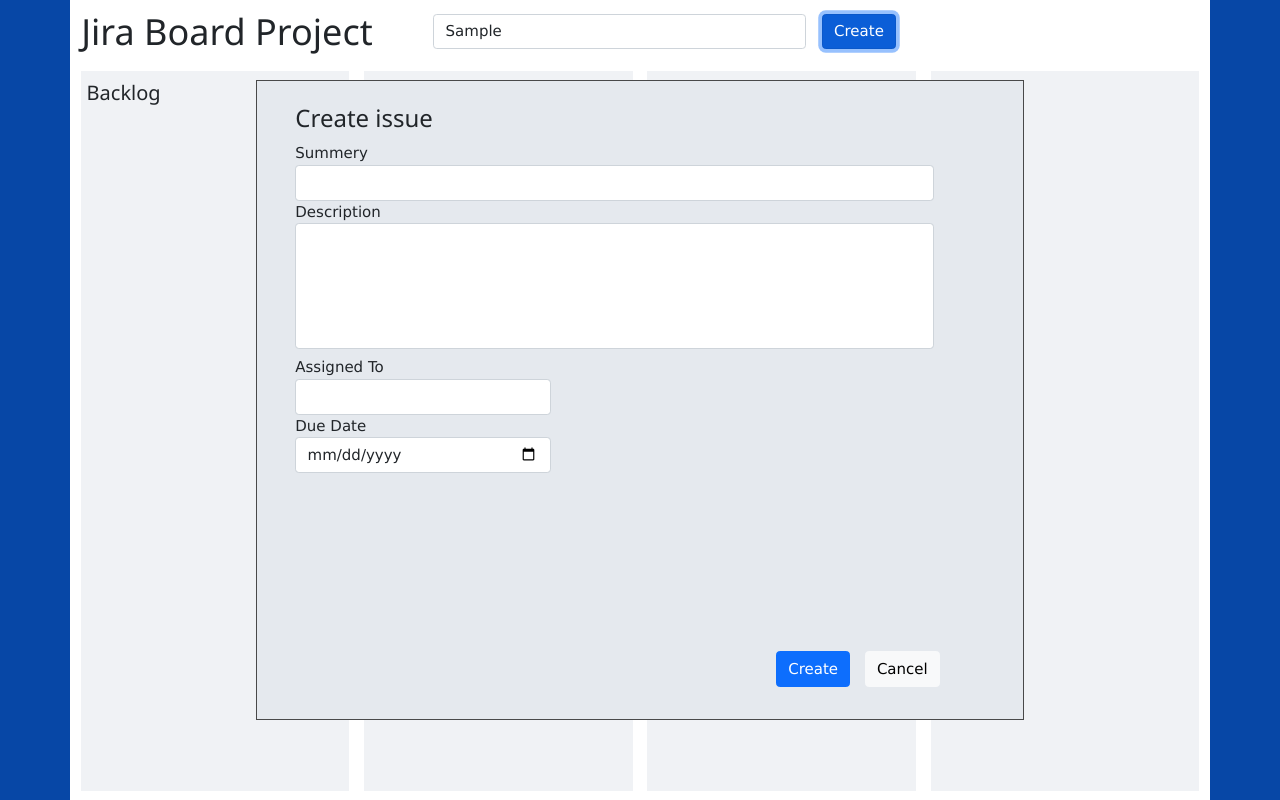
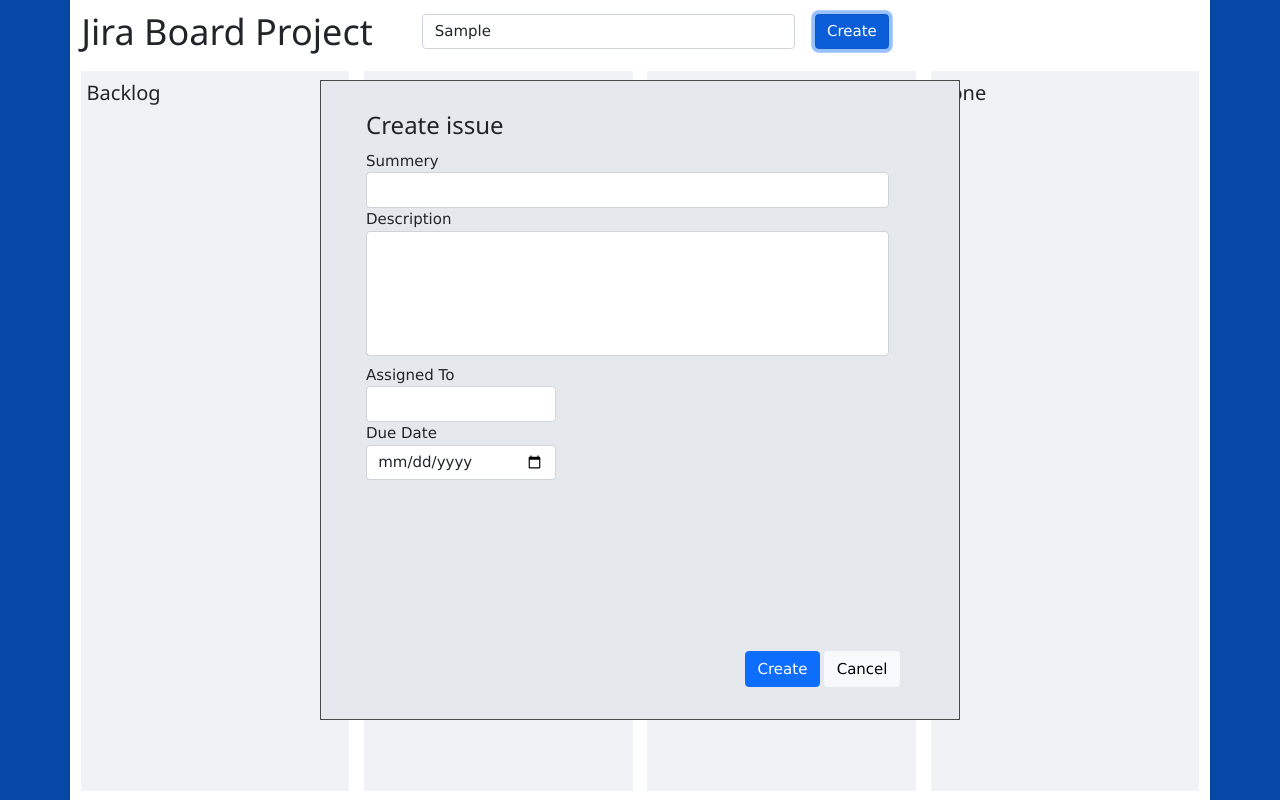
Before and after one commit to NatiaChubinidze/Jira_Board_Javascript_Project, a plain HTML site: page index.html in a window 1280 px wide. Both pictures are taken after typing "Sample" into the empty fields and a click on the button "Create". Shown: the top 800 px of the page. Drawn offline with nearby package versions, Linux system fonts and the light colour scheme.

Commit message:
changing style

```diff
--- a/css/style.css
+++ b/css/style.css
@@ -24,12 +24,11 @@
 }
 
 .createTask {
-  width: 60%;
+  width: 50%;
   height: 80vh;
   position: absolute;
   top: 10%;
-  left: 20%;
-  margin: 0 auto;
+  left: 25%;
   background-color: #e5e9ee;
   border: 1px solid rgb(73, 73, 73);
 }
@@ -91,9 +90,7 @@
 .bar {
   height: 4vh;
 }
-h1 {
-  margin-right: 5%;
-}
+
 
 a {
   text-decoration: none;
@@ -111,9 +108,3 @@
 textarea {
   resize: none;
 }
-.m-right {
-  margin-right: 1%;
-}
-.m-left {
-  margin-left: 5%;
-}
--- a/index.html
+++ b/index.html
@@ -16,8 +16,8 @@
 
   <body>
     <div class="container" id="container">
-      <h1 class="d-inline-block align-middle">Jira Board Project</h1>
-      <div class="col-4 d-inline-block align-middle m-right">
+      <h1 class="d-inline-block align-middle me-5">Jira Board Project</h1>
+      <div class="col-4 d-inline-block align-middle me-3">
         <input
           type="text"
           class="form-control"
@@ -58,9 +58,9 @@
         </div>
       </div>
 
-      <div class="createTask d-none" id="createTask">
-        <h3 class="m-left mt-4">Create issue</h3>
-        <div class="col-10 m-left mt-2">
+      <div class="createTask pt-2 pb-2 pe-4 ps-5 d-none" id="createTask">
+        <h3 class="mt-4">Create issue</h3>
+        <div class="col-11 mt-2">
           <label for="summery">Summery</label>
           <input type="text" class="form-control" id="summery" />
           <label for="description">Description</label><br />
@@ -72,17 +72,17 @@
             cols="60"
           ></textarea>
         </div>
-        <div class="col-4 m-left mt-2">
+        <div class="col-4 mt-2">
           <label for="assignedTo">Assigned To</label>
           <input type="text" class="form-control" id="assignedTo" />
           <label for="dueDate">Due Date</label>
           <input type="date" class="form-control" id="dueDate" />
         </div>
         <div class="createCancel">
-          <button class="btn btn-primary mt-3 m-left" id="createTaskBtn">
+          <button class="btn btn-primary mt-3" id="createTaskBtn">
             Create
           </button>
-          <button class="btn btn-light mt-3 m-left" id="cancel">Cancel</button>
+          <button class="btn btn-light mt-3" id="cancel">Cancel</button>
         </div>
       </div>
 
```
